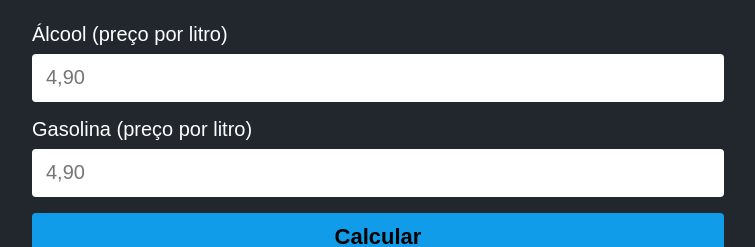
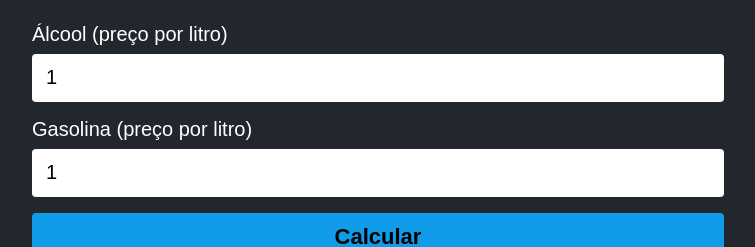
Before and after one commit to Thiago0808/gasolinaXalcool, a React (Vite) app: page / in a window 1280 px wide. Shown: the part 386-633 px from the top of the page, without its empty margins (262-1017 px from the left). Built offline with nearby package versions, Linux system fonts and the light colour scheme.

Commit message:
FEAT calculo funcionando

```diff
--- a/src/App.tsx
+++ b/src/App.tsx
@@ -10,7 +10,7 @@ import logoImg from './assets/logo.png'
 
 function App() {
   const [gasolinaInput, setGasolinaInput] = useState(1)
-  const [alcoolInput, setAlcoolInput] = useState(2)
+  const [alcoolInput, setAlcoolInput] = useState(1)
 
   function calcular(event:FormEvent){
     event.preventDefault();
@@ -34,10 +34,10 @@ function App() {
 
           <form className="form" onSubmit={calcular}>
             <label htmlFor="">Álcool (preço por litro)</label>
-            <input className='input' type="number" placeholder='4,90' min={1} step={0.01} required/>
+            <input className='input' type="number" placeholder='4,90' min={1} step={0.01} required value={alcoolInput} onChange={ (e) => setAlcoolInput(Number(e.target.value))}/>
 
             <label htmlFor="">Gasolina (preço por litro)</label>
-            <input className='input' type="number" placeholder='4,90' min={1} step={0.01} required/>
+            <input className='input' type="number" placeholder='4,90' min={1} step={0.01} required value={gasolinaInput} onChange={ (e) => setGasolinaInput(Number(e.target.value))}/>
 
             <input className='button' type="submit" value="Calcular"/>
           </form>
```
